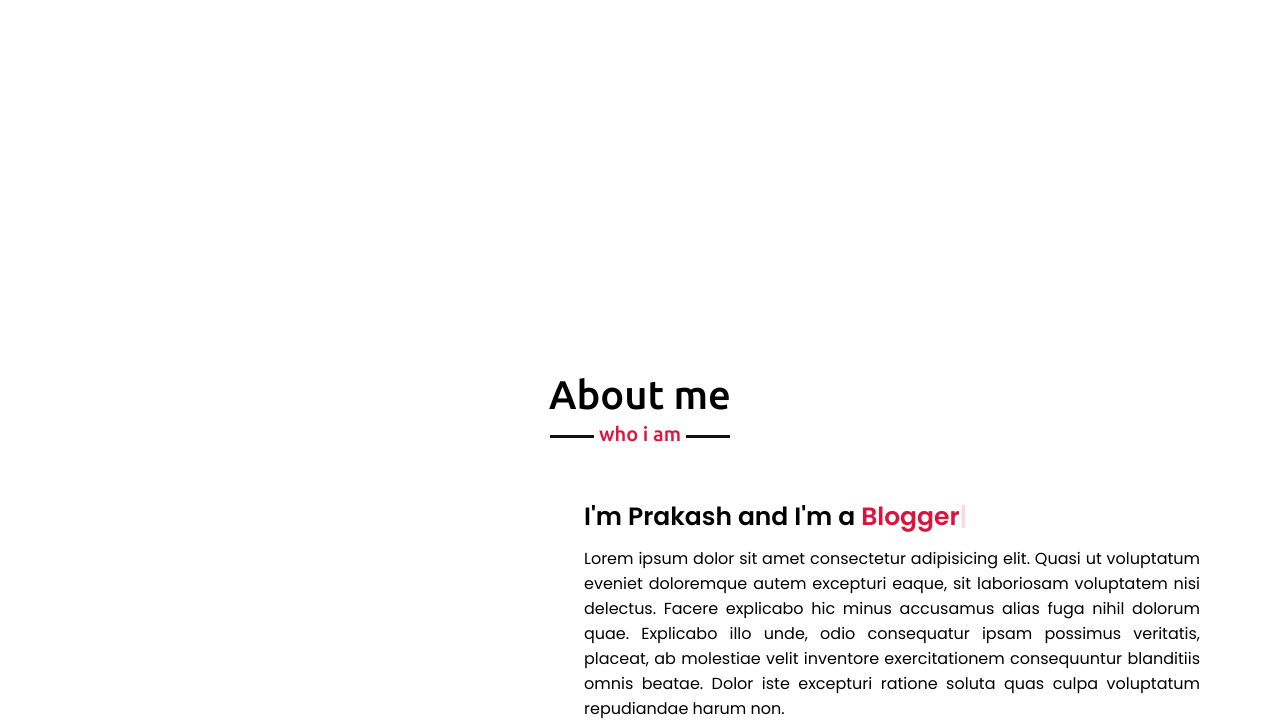
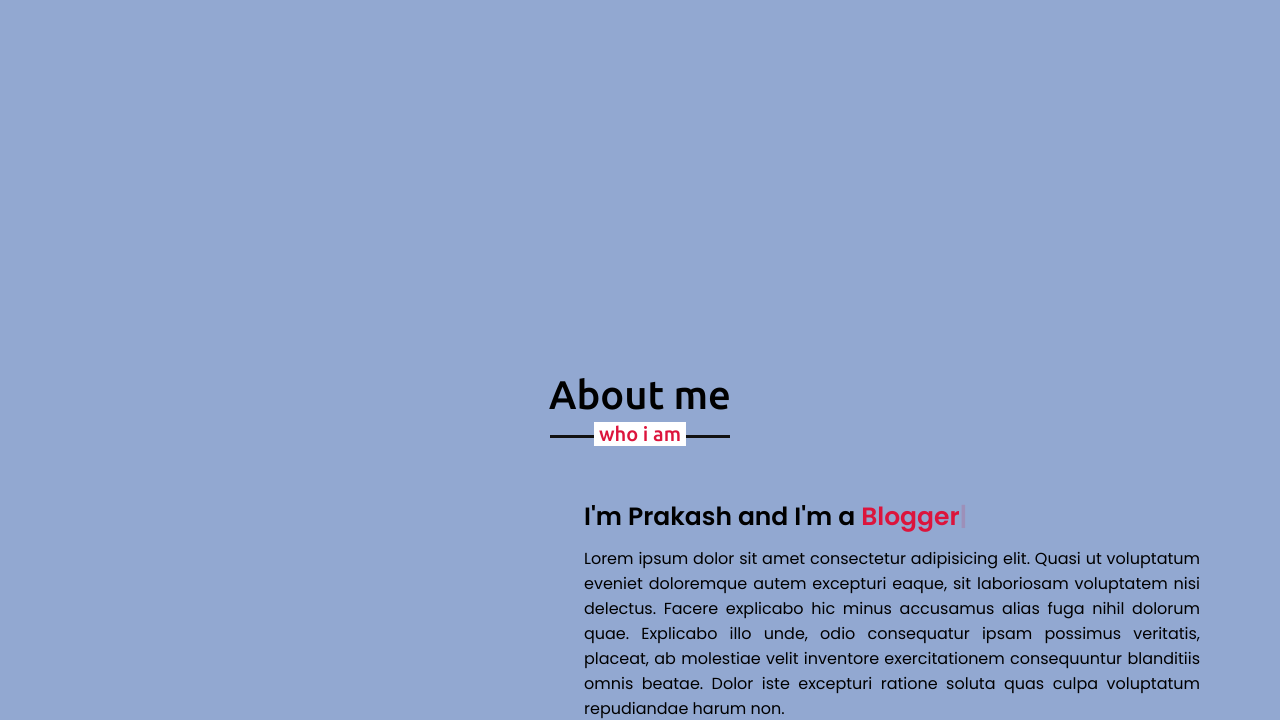
Before and after one commit to SourabhManiyar/Resume, a plain HTML site: page index.html in a window 1280 px wide. Shown: the part 528-1248 px from the top of the page. Drawn offline with nearby package versions, Linux system fonts and the light colour scheme.

Commit message:
Update style.css

```diff
--- a/style.css
+++ b/style.css
@@ -10,6 +10,7 @@
 html{
     scroll-behavior: smooth;
 }
+body {background-color: #92a8d1;}
 
 /* custom scroll bar */
 ::-webkit-scrollbar {
```
